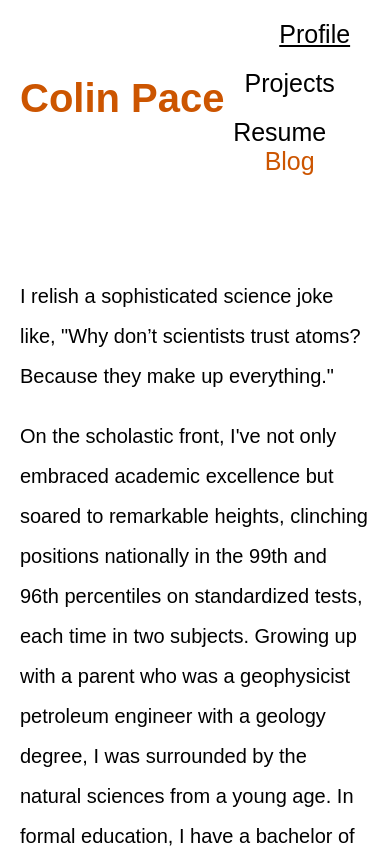
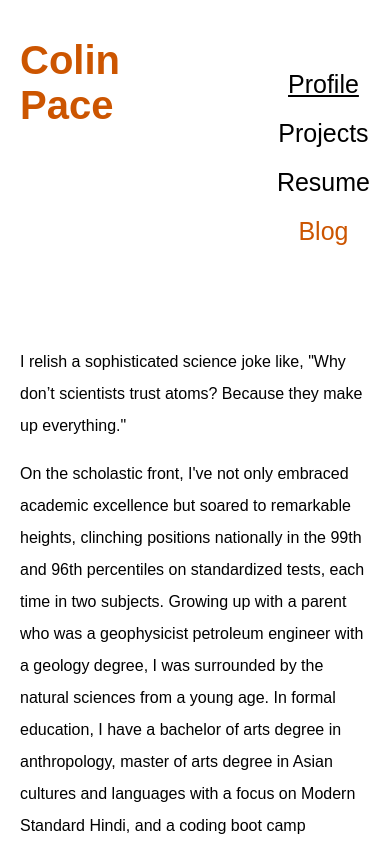
Before and after one commit to Colin-Pace/Portfolio, a React (Create React App) app: page / in a window 390 px wide. Shown: the top 848 px of the page. Built offline with nearby package versions, Linux system fonts and the light colour scheme.

Commit message:
media queries changes

```diff
--- a/src/App.css
+++ b/src/App.css
@@ -90,17 +90,32 @@ a {
   color: #cc5500;
 }
 
-@media (max-width: 480px) {
+@media (max-width: 580px) {
   body {
     padding: 20px;
   }
 
+  #top {
+    margin-top: -100px;
+  }
+
   #navBar {
     flex-direction: column;
+    margin-left: 150px;
+    margin-top: 150px;
   }
 
   #selectedProjectsTitle, #projectsTitle {
     margin-top: 20px;
     margin-bottom: 20px;
   }
+
+  #selectedProfileTitle, #selectedProjectsTitle, #selectedResumeTitle, #profileTitle, #projectsTitle, #resumeTitle {
+    margin-left: 0;
+    margin-right: 0;
+  }
+
+  #blog {
+    margin-top: 20px;
+  }
 }
--- a/src/Profile.css
+++ b/src/Profile.css
@@ -17,3 +17,9 @@
 #lastText {
   margin-bottom: 100px;
 }
+
+@media (max-width: 580px) {
+  .profileText {
+    font-size: 16px;
+  }
+}
--- a/src/Resume.css
+++ b/src/Resume.css
@@ -62,7 +62,7 @@
   margin-bottom: 100px;
 }
 
-@media (max-width: 480px) {
+@media (max-width: 580px) {
   #resumeContainer {
     flex-direction: column;
   }
```
Also changed, not shown: src/App.js (line endings or trailing spaces).
